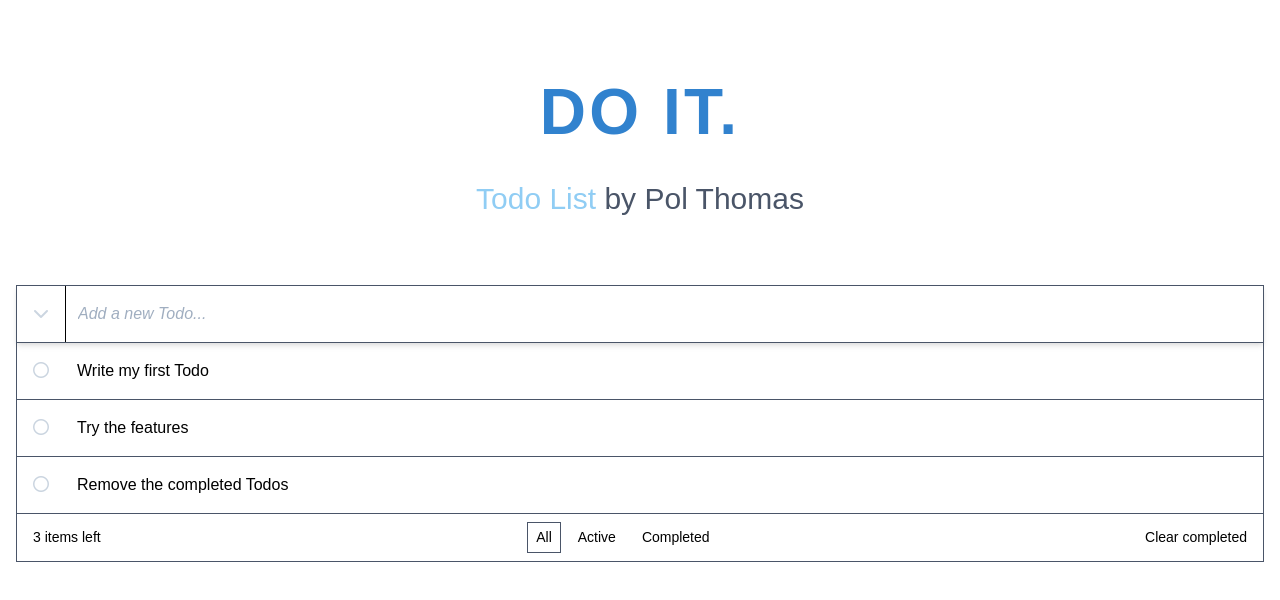
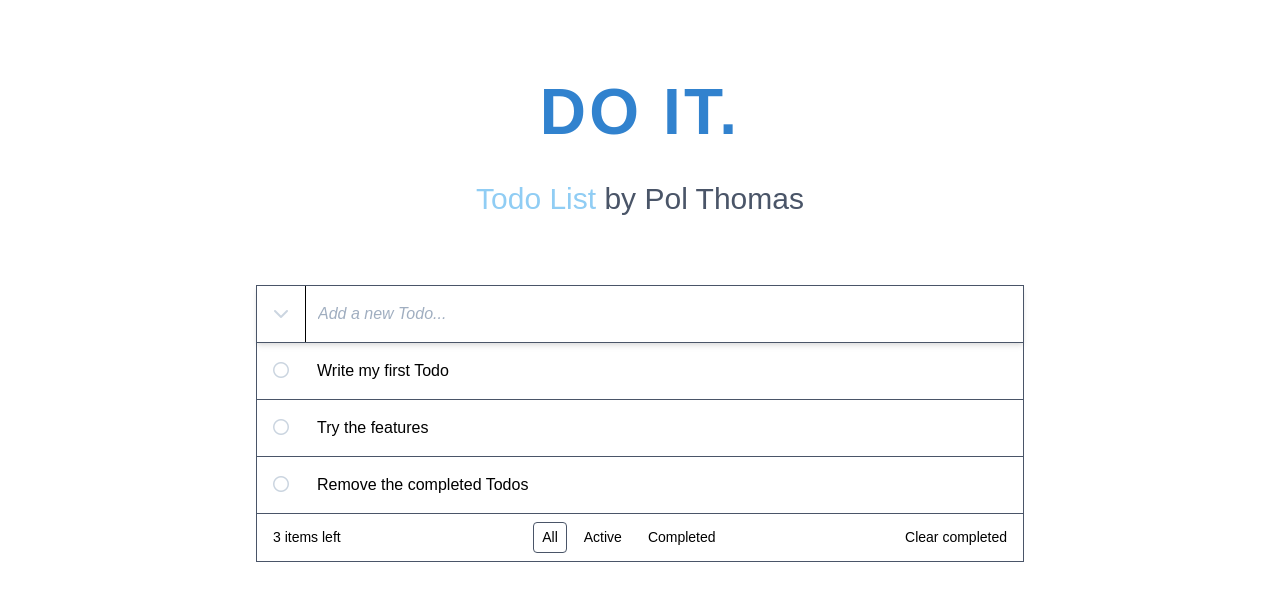
Before and after one commit to PolThm/DO-IT., a React (Create React App) app: page / in a window 1280 px wide. Shown: the top 600 px of the page. Built offline with nearby package versions, Linux system fonts and the light colour scheme.

Commit message:
Small upgrade on the TodosFooter component

```diff
--- a/src/components/App.css
+++ b/src/components/App.css
@@ -7,6 +7,7 @@
   margin-left: auto;
   padding-right: 1rem;
   padding-left: 1rem;
+  max-width: 800px;
 }
 
 /*# sourceMappingURL=App.css.map */
--- a/src/components/App.scss
+++ b/src/components/App.scss
@@ -7,4 +7,5 @@
   margin-left: auto;
   padding-right: 1rem;
   padding-left: 1rem;
+  max-width: 800px;
 }
--- a/src/components/TodosFooter.tsx
+++ b/src/components/TodosFooter.tsx
@@ -3,7 +3,7 @@ import React, {useState} from 'react';
 const TodosFooter: React.FC = () => {
   const [filter, setFilter] = useState("All");
 
-  const baseButtonFilterClassName = "mx-1 px-2 py-1 cursor-pointer border border-transparent hover:border-gray-300";
+  const baseButtonFilterClassName = "sm:mx-1 px-2 py-1 hidden sm:block cursor-pointer border rounded border-transparent hover:border-gray-300";
   const selectedButtonFilterClassName = `${baseButtonFilterClassName} border-gray-700 hover:border-gray-700`;
   let allButtonFilterClassName = baseButtonFilterClassName;
   let activeButtonFilterClassName = baseButtonFilterClassName;
@@ -18,7 +18,7 @@ const TodosFooter: React.FC = () => {
 
   return (
     <div className="py-2 px-4 flex items-center justify-between w-full border-solid border border-gray-700 border-t-0 text-sm">
-      <p>3 items left</p>
+      <p className="pr-3">3 items left</p>
       <div className="flex">
         <div className={allButtonFilterClassName}>
           <a onClick={() => setFilter("All")}>All</a>
```
Also changed, not shown: 1 other file (tests, documents, lock files or other folders).
